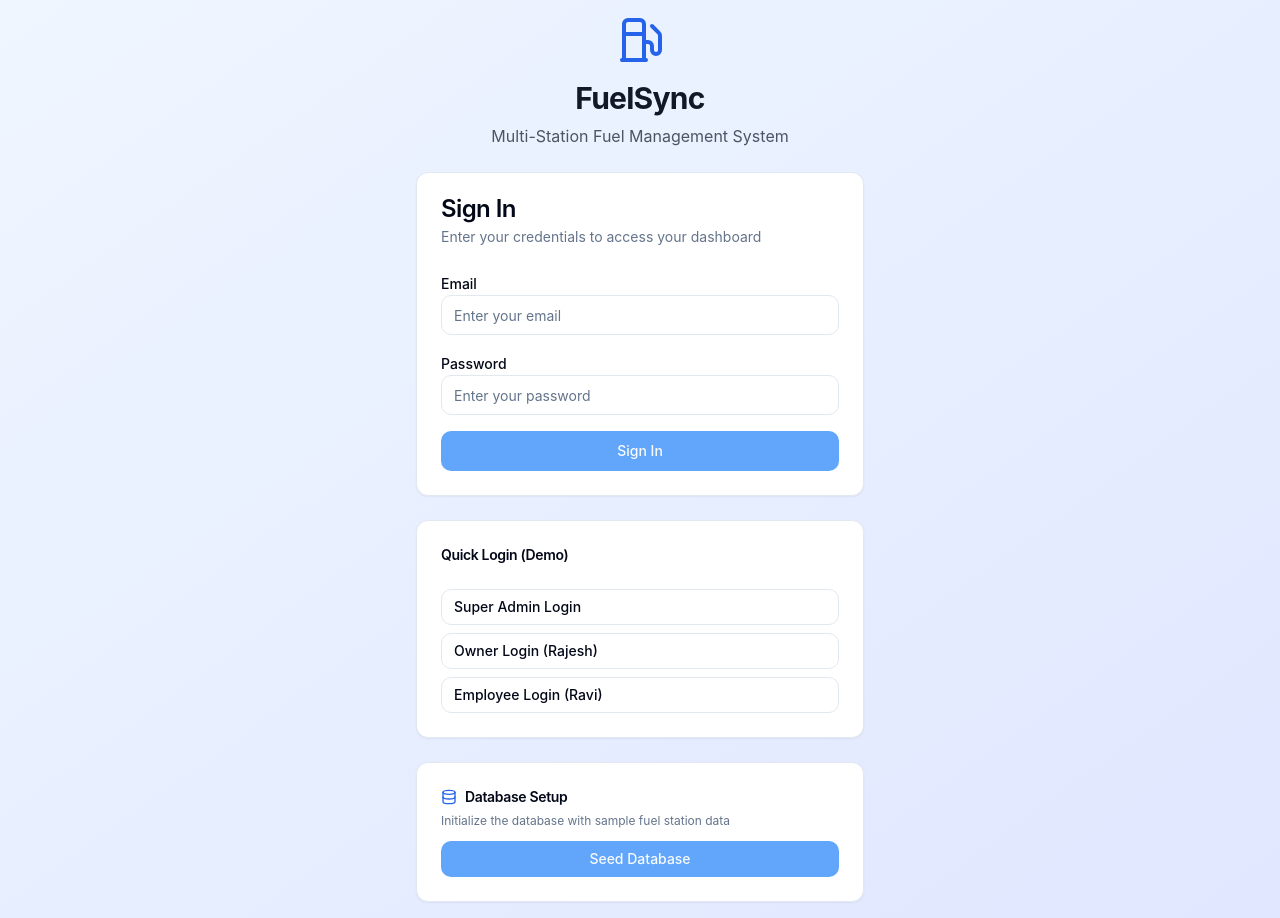
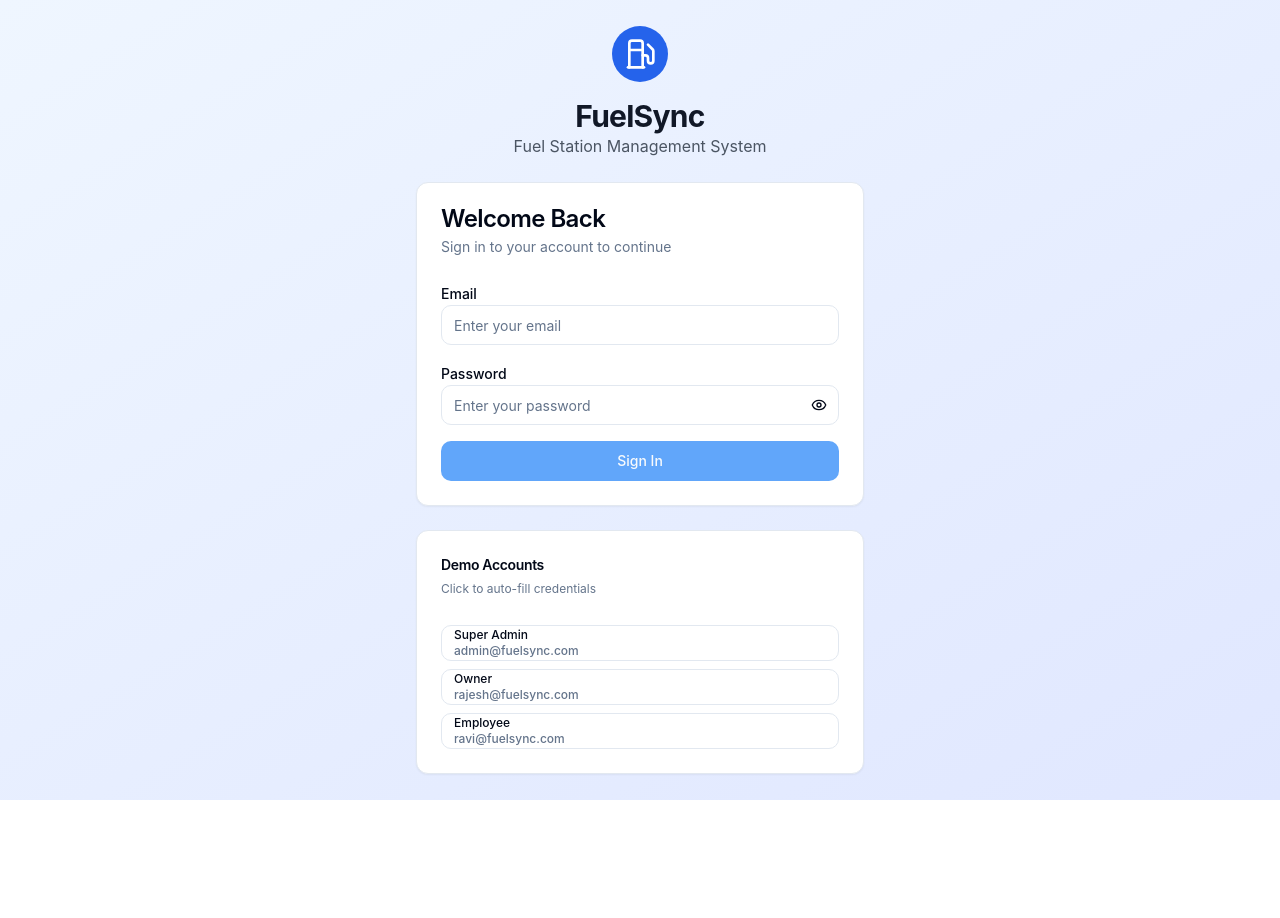
Before and after one commit to ramakanthreddyk/fuelsync-hub, a React (Vite) app: page /login in a window 1280 px wide. After the commit the page ends 800 px from the top, so only its background shows below. Built offline with nearby package versions, Linux system fonts and the light colour scheme.

Commit message:
Update Login.tsx

```diff
--- a/src/pages/Login.tsx
+++ b/src/pages/Login.tsx
@@ -1,18 +1,17 @@
-
 import { useState } from 'react';
-import { Card, CardContent, CardDescription, CardHeader, CardTitle } from '@/components/ui/card';
-import { Button } from '@/components/ui/button';
-import { Input } from '@/components/ui/input';
-import { Label } from '@/components/ui/label';
-import { useAuth } from '@/hooks/useAuth';
-import { useToast } from '@/hooks/use-toast';
-import DataSeeder from '@/components/DataSeeder';
-import { Fuel } from 'lucide-react';
+import { Card, CardContent, CardDescription, CardHeader, CardTitle } from "@/components/ui/card";
+import { Button } from "@/components/ui/button";
+import { Input } from "@/components/ui/input";
+import { Label } from "@/components/ui/label";
+import { useToast } from "@/hooks/use-toast";
+import { useAuth } from "@/hooks/useAuth";
+import { Fuel, Eye, EyeOff } from "lucide-react";
 
 export default function Login() {
   const [email, setEmail] = useState('');
   const [password, setPassword] = useState('');
-  const [loading, setLoading] = useState(false);
+  const [showPassword, setShowPassword] = useState(false);
+  const [isLoading, setIsLoading] = useState(false);
   const { login } = useAuth();
   const { toast } = useToast();
 
@@ -21,55 +20,56 @@ export default function Login() {
 
     if (!email || !password) {
       toast({
-        title: 'Error',
-        description: 'Please enter both email and password',
-        variant: 'destructive'
+        title: "Missing Information",
+        description: "Please enter both email and password",
+        variant: "destructive",
       });
       return;
     }
 
+    setIsLoading(true);
     try {
-      setLoading(true);
       await login(email, password);
+    } catch (error: any) {
       toast({
-        title: 'Success',
-        description: 'Logged in successfully'
-      });
-    } catch (error) {
-      console.error('Login error:', error);
-      toast({
-        title: 'Login Failed',
-        description: error instanceof Error ? error.message : 'Invalid credentials',
-        variant: 'destructive'
+        title: "Login Failed",
+        description: error.message || "Invalid credentials",
+        variant: "destructive",
       });
     } finally {
-      setLoading(false);
+      setIsLoading(false);
     }
   };
 
-  const quickLogin = (userEmail: string, userPassword: string) => {
-    setEmail(userEmail);
-    setPassword(userPassword);
+  const demoAccounts = [
+    { role: 'Super Admin', email: 'admin@fuelsync.com', password: 'admin123' },
+    { role: 'Owner', email: 'rajesh@fuelsync.com', password: 'owner123' },
+    { role: 'Employee', email: 'ravi@fuelsync.com', password: 'emp123' }
+  ];
+
+  const fillDemo = (email: string, password: string) => {
+    setEmail(email);
+    setPassword(password);
   };
 
   return (
     <div className="min-h-screen flex items-center justify-center bg-gradient-to-br from-blue-50 to-indigo-100 p-4">
       <div className="w-full max-w-md space-y-6">
-        {/* Header */}
         <div className="text-center">
-          <div className="flex items-center justify-center mb-4">
-            <Fuel className="h-12 w-12 text-blue-600" />
+          <div className="flex justify-center mb-4">
+            <div className="p-3 bg-blue-600 text-white rounded-full">
+              <Fuel className="h-8 w-8" />
+            </div>
           </div>
           <h1 className="text-3xl font-bold text-gray-900">FuelSync</h1>
-          <p className="text-gray-600 mt-2">Multi-Station Fuel Management System</p>
+          <p className="text-gray-600">Fuel Station Management System</p>
         </div>
 
-        {/* Login Form */}
         <Card>
           <CardHeader>
-            <CardTitle>Sign In</CardTitle>
+            <CardTitle>Welcome Back</CardTitle>
             <CardDescription>
-              Enter your credentials to access your dashboard
+              Sign in to your account to continue
             </CardDescription>
           </CardHeader>
           <CardContent>
@@ -82,62 +82,72 @@ export default function Login() {
                   value={email}
                   onChange={(e) => setEmail(e.target.value)}
                   placeholder="Enter your email"
-                  disabled={loading}
+                  className="w-full"
                 />
               </div>
+
               <div>
                 <Label htmlFor="password">Password</Label>
+                <div className="relative">
                   <Input
                     id="password"
-                  type="password"
+                    type={showPassword ? 'text' : 'password'}
                     value={password}
                     onChange={(e) => setPassword(e.target.value)}
                     placeholder="Enter your password"
-                  disabled={loading}
+                    className="w-full pr-10"
                   />
+                  <Button
+                    type="button"
+                    variant="ghost"
+                    size="sm"
+                    className="absolute right-0 top-0 h-full px-3 py-2 hover:bg-transparent"
+                    onClick={() => setShowPassword(!showPassword)}
+                  >
+                    {showPassword ? (
+                      <EyeOff className="h-4 w-4" />
+                    ) : (
+                      <Eye className="h-4 w-4" />
+                    )}
+                  </Button>
                 </div>
-              <Button type="submit" className="w-full" disabled={loading}>
-                {loading ? 'Signing in...' : 'Sign In'}
+              </div>
+
+              <Button
+                type="submit"
+                className="w-full"
+                disabled={isLoading}
+              >
+                {isLoading ? 'Signing in...' : 'Sign In'}
               </Button>
             </form>
           </CardContent>
         </Card>
 
-        {/* Quick Login Options */}
         <Card>
           <CardHeader>
-            <CardTitle className="text-sm">Quick Login (Demo)</CardTitle>
+            <CardTitle className="text-sm">Demo Accounts</CardTitle>
+            <CardDescription className="text-xs">
+              Click to auto-fill credentials
+            </CardDescription>
           </CardHeader>
           <CardContent className="space-y-2">
+            {demoAccounts.map((account, index) => (
               <Button
+                key={index}
                 variant="outline"
                 size="sm"
-              className="w-full justify-start"
-              onClick={() => quickLogin('admin@fuelsync.com', 'admin123')}
+                className="w-full justify-start text-xs"
+                onClick={() => fillDemo(account.email, account.password)}
               >
-              Super Admin Login
+                <div className="text-left">
+                  <div className="font-medium">{account.role}</div>
+                  <div className="text-muted-foreground">{account.email}</div>
+                </div>
               </Button>
-            <Button
-              variant="outline"
-              size="sm"
-              className="w-full justify-start"
-              onClick={() => quickLogin('rajesh@fuelsync.com', 'owner123')}
-            >
-              Owner Login (Rajesh)
-            </Button>
-            <Button
-              variant="outline"
-              size="sm"
-              className="w-full justify-start"
-              onClick={() => quickLogin('ravi@fuelsync.com', 'emp123')}
-            >
-              Employee Login (Ravi)
-            </Button>
+            ))}
           </CardContent>
         </Card>
-
-        {/* Database Seeder */}
-        <DataSeeder />
       </div>
     </div>
   );
```
Lines whose indentation alone changed are shown as unchanged.
